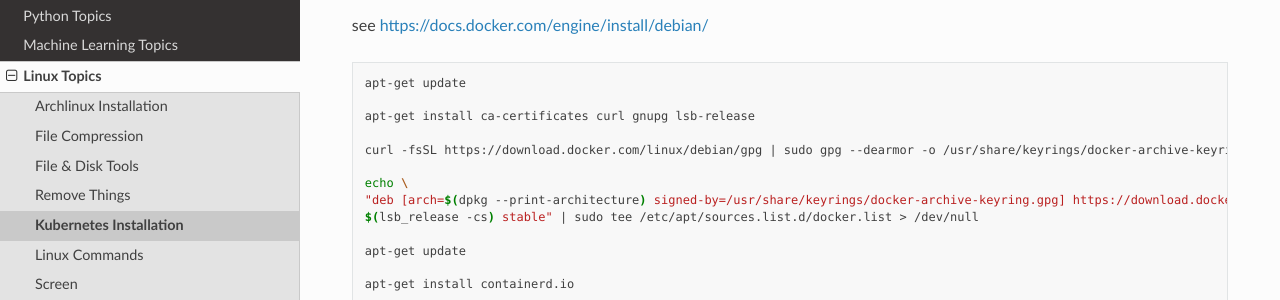
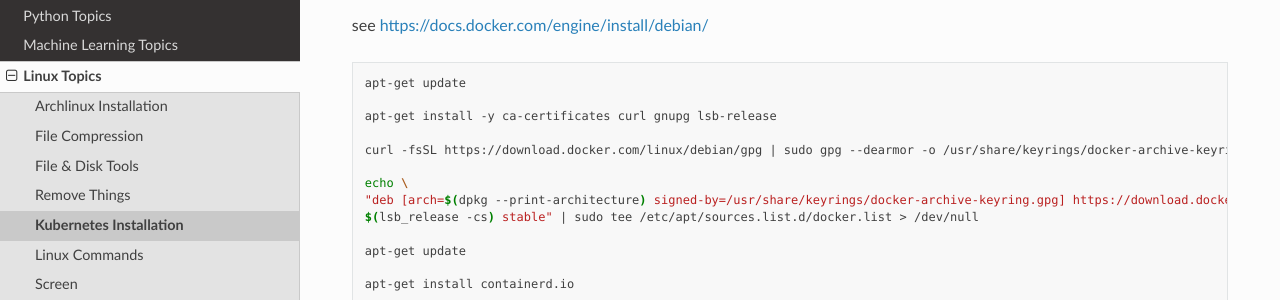
Before and after one commit to PhilipMay/May.la, a Sphinx documentation site: the page built from source/linux/kubernetes-install.md, in a window 1280 px wide and 900 px high, scrolled down 829 px. Shown: the part 151-451 px from the top of the window. Built offline with Sphinx 7.4.7 and the Read the Docs theme 2.0.0, drawn with Linux system fonts in a browser that asks for light colours.

````diff
--- a/source/linux/kubernetes-install.md
+++ b/source/linux/kubernetes-install.md
@@ -43,7 +43,7 @@ see https://docs.docker.com/engine/install/debian/
 ```bash
 apt-get update
 
-apt-get install ca-certificates curl gnupg lsb-release
+apt-get install -y ca-certificates curl gnupg lsb-release
 
 curl -fsSL https://download.docker.com/linux/debian/gpg | sudo gpg --dearmor -o /usr/share/keyrings/docker-archive-keyring.gpg
 
````
